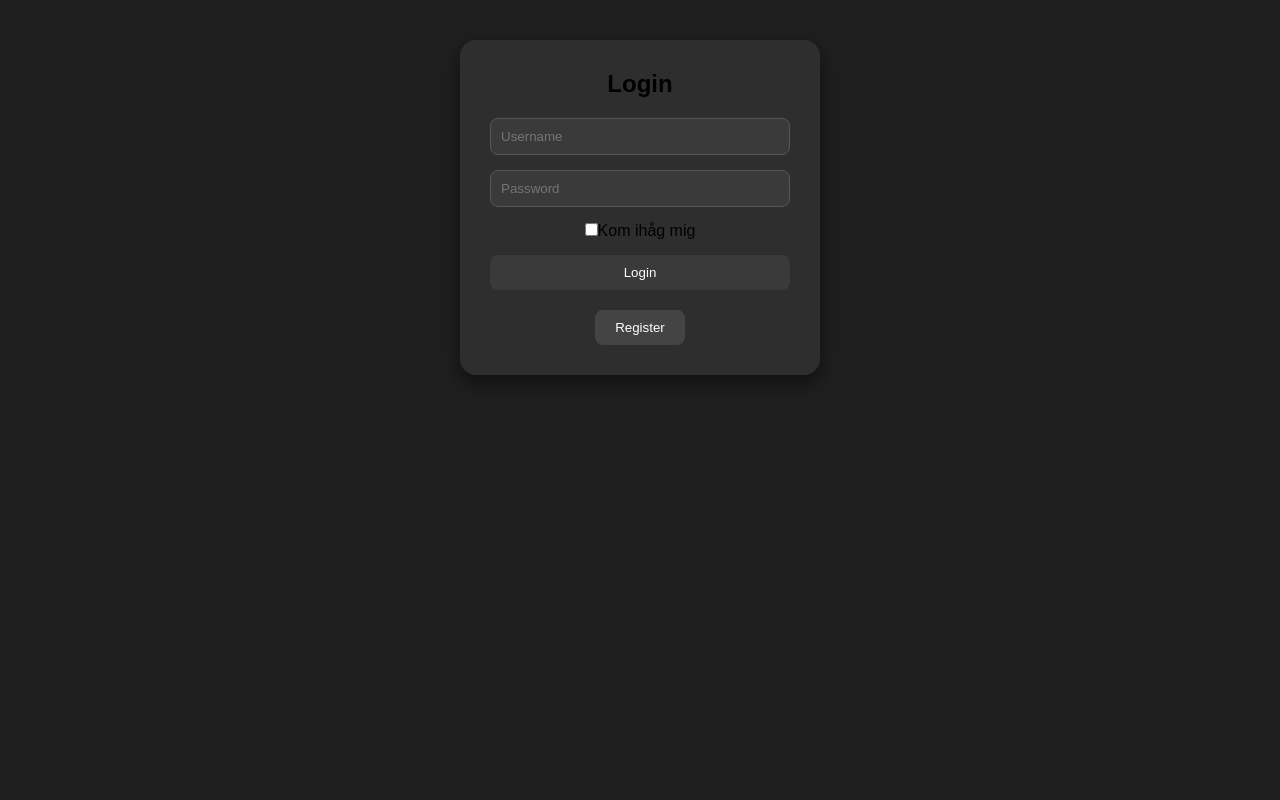
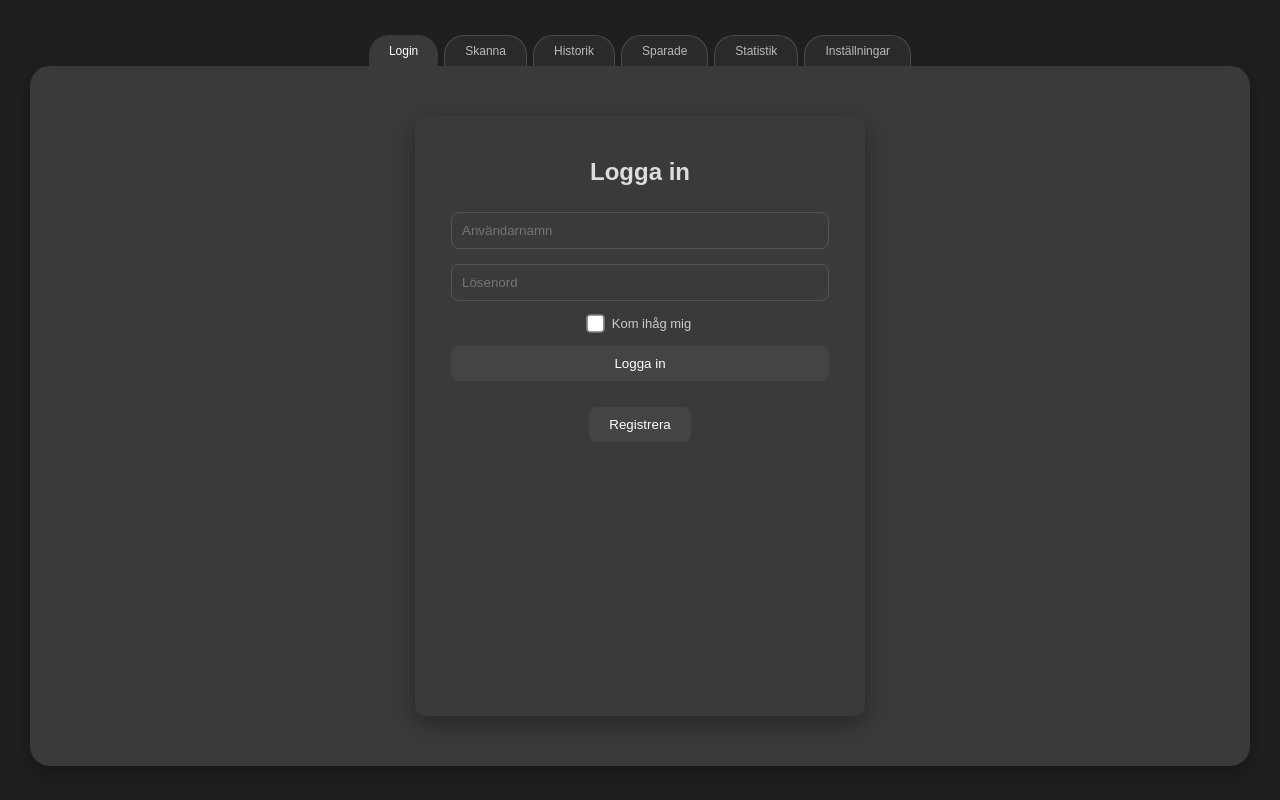
Before and after one commit to Sarhad127/receipt-frontend-react, a React (Vite) app: page / in a window 1280 px wide. Built offline with nearby package versions, Linux system fonts and the light colour scheme.

Commit message:
update 52

```diff
--- a/src/App.jsx
+++ b/src/App.jsx
@@ -18,8 +18,8 @@ function App() {
                     <Route path="/skanna" element={<ScanPage />} />
                     <Route path="/historik" element={<HistoryPage />} />
                     <Route path="/sparade" element={<SavedPage />} />
+                    <Route path="/statistik" element={<StatisticsPage />} />
                     <Route path="/installningar" element={<SettingsPage />} />
-                    <Route path="/statistik" element={<StatisticsPage />} />
                 </Routes>
             </BrowserRouter>
         </ScanProvider>
--- a/src/components/LoginPage.jsx
+++ b/src/components/LoginPage.jsx
@@ -36,25 +36,38 @@ function LoginPage() {
 
     return (
         <div className="page-wrapper">
-            <div className="page-content">
+
+            <div className="page-tabs login-tabs">
+                <button className="tab active">Login</button>
+                <button className="tab" onClick={() => navigate("/skanna")}>Skanna</button>
+                <button className="tab" onClick={() => navigate("/historik")}>Historik</button>
+                <button className="tab" onClick={() => navigate("/sparade")}>Sparade</button>
+                <button className="tab" onClick={() => navigate("/statistik")}>Statistik</button>
+                <button className="tab" onClick={() => navigate("/installningar")}>Inställningar</button>
+            </div>
+
+            <div className="page-container">
+                <div className="page-content login-content">
                     <div className="login-form-container">
-                    <h2>Login</h2>
+                        <h2>Logga in</h2>
+
                         <form className="login-form" onSubmit={handleLogin}>
                             <input
                                 type="text"
-                            placeholder="Username"
+                                placeholder="Användarnamn"
                                 value={username}
                                 onChange={(e) => setUsername(e.target.value)}
                                 required
                             />
                             <input
                                 type="password"
-                            placeholder="Password"
+                                placeholder="Lösenord"
                                 value={password}
                                 onChange={(e) => setPassword(e.target.value)}
                                 required
                             />
-                        <label>
+
+                            <label className="remember-me">
                                 <input
                                     type="checkbox"
                                     checked={rememberMe}
@@ -62,14 +75,17 @@ function LoginPage() {
                                 />
                                 Kom ihåg mig
                             </label>
-                        <button type="submit">Login</button>
+
+                            <button type="submit">Logga in</button>
                         </form>
+
                         <button
                             className="register-btn"
                             onClick={() => setShowRegister(true)}
                         >
-                        Register
+                            Registrera
                         </button>
+                    </div>
                 </div>
             </div>
         </div>
--- a/src/components/RegisterPage.jsx
+++ b/src/components/RegisterPage.jsx
@@ -2,8 +2,10 @@ import React, { useState } from "react";
 import "./style/AppLayout.css";
 import "./style/pages/RegisterPage.css";
 import { registerUser } from "./api/apis";
+import { useNavigate } from "react-router-dom";
 
 function RegisterPage({ onBack }) {
+    const navigate = useNavigate();
     const [username, setUsername] = useState("");
     const [password, setPassword] = useState("");
     const [confirmPassword, setConfirmPassword] = useState("");
@@ -18,7 +20,6 @@ function RegisterPage({ onBack }) {
 
         try {
             await registerUser(username, password);
-            console.log("Registered successfully!");
             onBack();
         } catch (err) {
             console.log(err.message);
@@ -27,36 +28,51 @@ function RegisterPage({ onBack }) {
 
     return (
         <div className="page-wrapper">
-            <div className="page-content">
+
+            <div className="page-tabs login-tabs">
+                <button className="tab active">Register</button>
+                <button className="tab" onClick={() => navigate("/skanna")}>Skanna</button>
+                <button className="tab" onClick={() => navigate("/historik")}>Historik</button>
+                <button className="tab" onClick={() => navigate("/sparade")}>Sparade</button>
+                <button className="tab" onClick={() => navigate("/statistik")}>Statistik</button>
+                <button className="tab" onClick={() => navigate("/installningar")}>Inställningar</button>
+            </div>
+
+            <div className="page-container">
+                <div className="page-content login-content">
                     <div className="register-form-container">
-                    <h2>Register</h2>
+                        <h2>Registrera</h2>
+
                         <form className="register-form" onSubmit={handleRegister}>
                             <input
                                 type="text"
-                            placeholder="Username"
+                                placeholder="Användarnamn"
                                 value={username}
                                 onChange={(e) => setUsername(e.target.value)}
                                 required
                             />
                             <input
                                 type="password"
-                            placeholder="Password"
+                                placeholder="Lösenord"
                                 value={password}
                                 onChange={(e) => setPassword(e.target.value)}
                                 required
                             />
                             <input
                                 type="password"
-                            placeholder="Confirm Password"
+                                placeholder="Bekräfta Lösenord"
                                 value={confirmPassword}
                                 onChange={(e) => setConfirmPassword(e.target.value)}
                                 required
                             />
-                        <button type="submit">Register</button>
+
+                            <button type="submit">Registrera</button>
                         </form>
+
                         <button className="back-btn" onClick={onBack}>
-                        Back to Login
+                            Tillbaka till inloggning
                         </button>
+                    </div>
                 </div>
             </div>
         </div>
--- a/src/components/StatisticsPage.jsx
+++ b/src/components/StatisticsPage.jsx
@@ -38,7 +38,6 @@ function StatisticsPage() {
                 setReceipts(data);
             } catch (err) {
                 console.error(err);
-                alert("Kunde inte hämta statistik");
             }
         };
         loadStats();
@@ -56,7 +55,7 @@ function StatisticsPage() {
                 </div>
                 <div className="page-container">
                     <div className="page-content">
-                        <p>Laddar statistik...</p>
+                        <p className="loading">Laddar statistik...</p>
                     </div>
                 </div>
             </div>
--- a/src/components/style/pages/LoginPage.css
+++ b/src/components/style/pages/LoginPage.css
@@ -1,14 +1,23 @@
+.page-content.login-content {
+    display: flex;
+    align-items: center;
+    justify-content: center;
+}
+
 .login-form-container {
     display: flex;
     flex-direction: column;
     align-items: center;
-    justify-content: center;
-    gap: 20px;
-    width: 360px;
-    padding: 30px;
-    background-color: #2e2e2e;
-    border-radius: 16px;
-    box-shadow: 0 8px 20px rgba(0,0,0,0.5);
+    gap: 26px;
+    width: 450px;
+    height: 600px;
+    padding: 42px 36px;
+    border-radius: 12px;
+    box-shadow: 0 8px 24px rgba(0, 0, 0, 0.35);
+}
+
+.login-form-container h2{
+    color: #ddd;
 }
 
 .login-form {
@@ -30,7 +39,7 @@
     padding: 10px;
     border-radius: 8px;
     border: none;
-    background-color: #3a3a3a;
+    background-color: #444;
     color: white;
     cursor: pointer;
     transition: all 0.2s ease;
@@ -53,3 +62,18 @@
 .register-btn:hover {
     background-color: #555;
 }
+
+.remember-me {
+    display: flex;
+    align-items: center;
+    justify-content: center;
+    gap: 10px;
+    color: #ccc;
+    font-size: 13px;
+    cursor: pointer;
+}
+
+.remember-me input {
+    transform: scale(1.4);
+    cursor: pointer;
+}
--- a/src/components/style/pages/RegisterPage.css
+++ b/src/components/style/pages/RegisterPage.css
@@ -2,13 +2,16 @@
     display: flex;
     flex-direction: column;
     align-items: center;
-    justify-content: center;
-    gap: 20px;
-    width: 360px;
-    padding: 30px;
-    background-color: #2e2e2e;
-    border-radius: 16px;
-    box-shadow: 0 8px 20px rgba(0,0,0,0.5);
+    gap: 26px;
+    width: 450px;
+    height: 600px;
+    padding: 42px 36px;
+    border-radius: 12px;
+    box-shadow: 0 8px 24px rgba(0, 0, 0, 0.35);
+}
+
+.register-form-container h2{
+    color: #ddd;
 }
 
 .register-form {
@@ -30,7 +33,7 @@
     padding: 10px;
     border-radius: 8px;
     border: none;
-    background-color: #3a3a3a;
+    background-color: #444;
     color: white;
     cursor: pointer;
     transition: all 0.2s ease;
--- a/src/components/style/pages/StatisticsPage.css
+++ b/src/components/style/pages/StatisticsPage.css
@@ -61,3 +61,7 @@
     font-weight: bold;
     box-shadow: 0 2px 6px rgba(0,0,0,0.3);
 }
+
+.loading{
+    color: #eee;
+}
```
Lines whose indentation alone changed are shown as unchanged.
